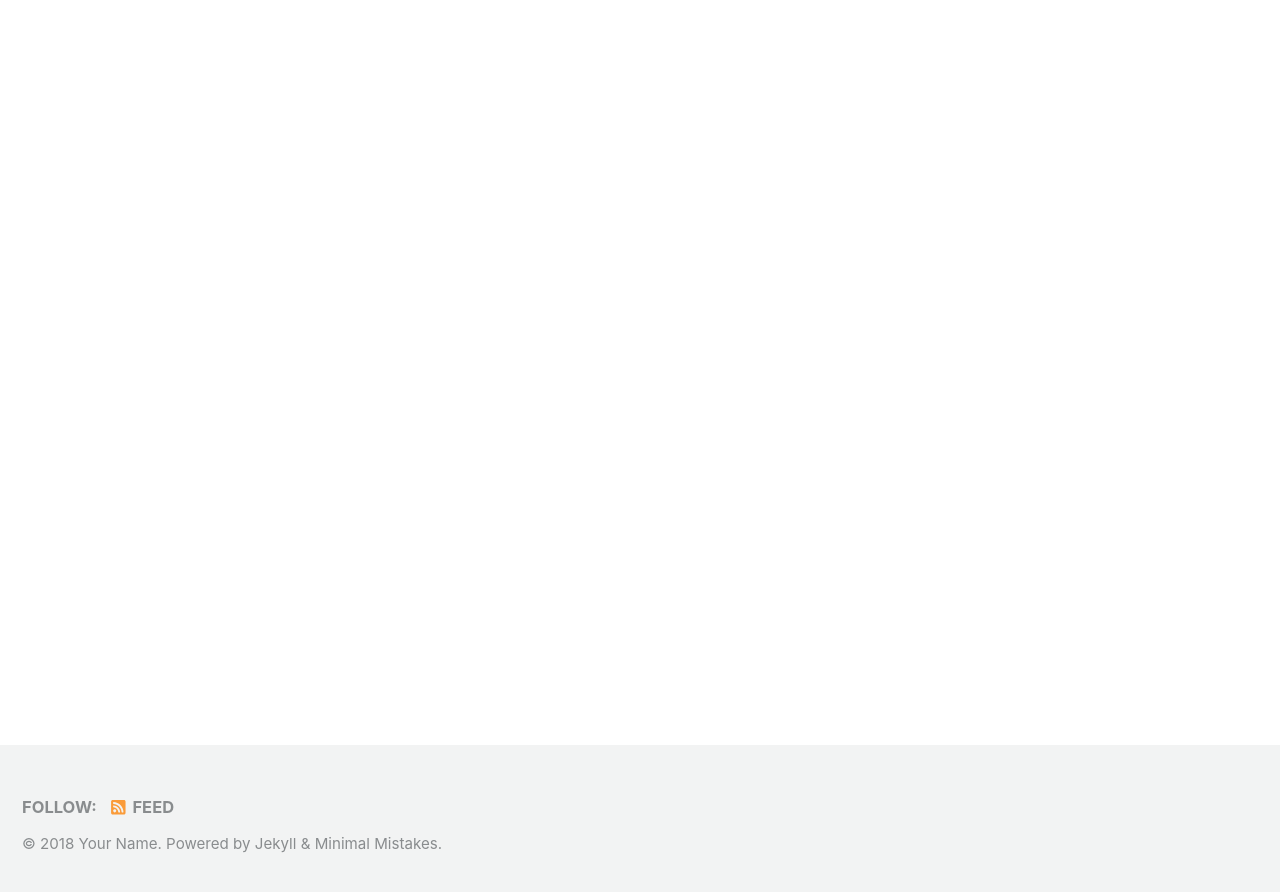
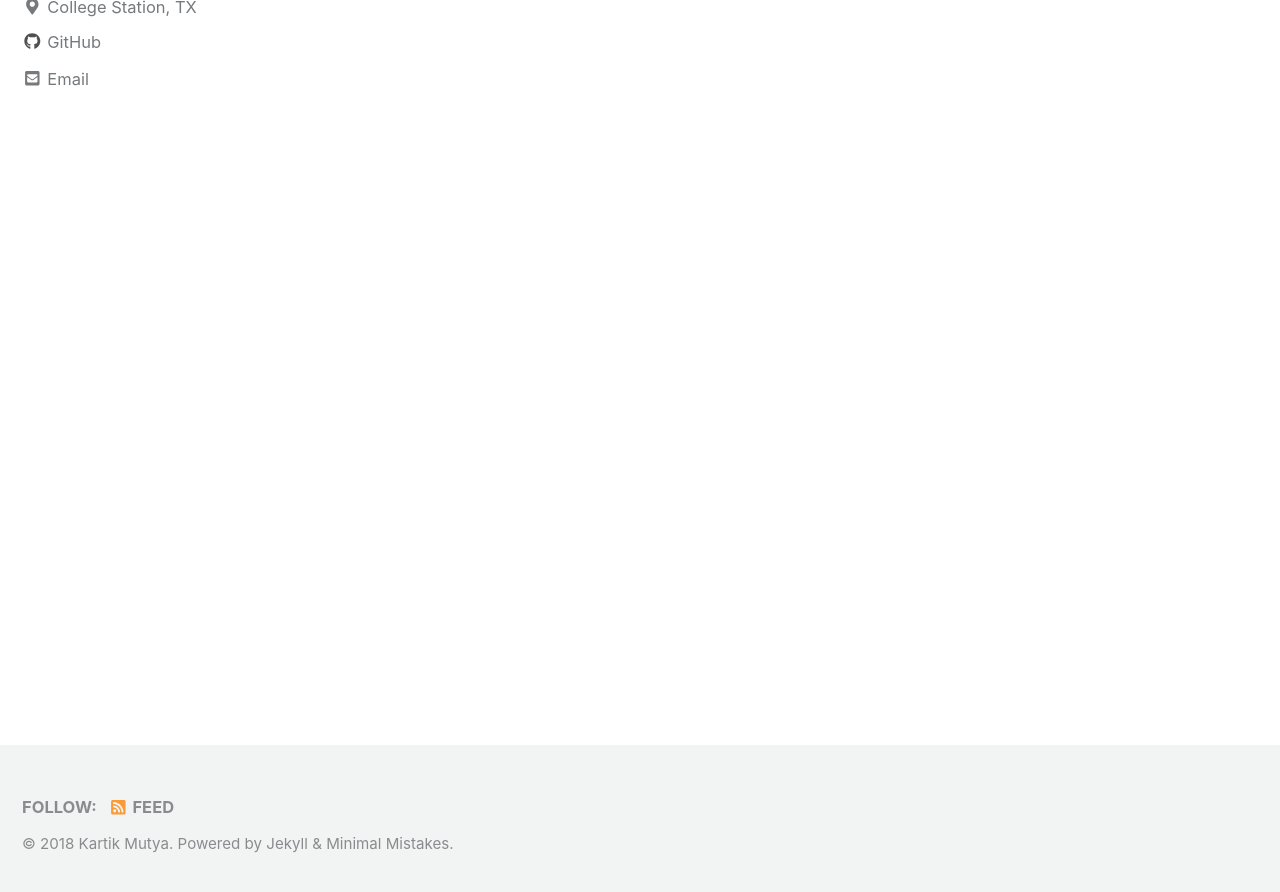
Before and after one commit to kmutya/kmutya.github.io, a Jekyll site: the page built from index.html, in a window 1280 px wide and 900 px high, scrolled down 222 px. Shown: the top 892 px of the window. Built offline with Jekyll 4.4.1, drawn with Linux system fonts in a browser that asks for light colours; nearby versions of some CDN libraries; the list of posts is cut into pages by our own code; some of the changed text lies outside the part shown.

Commit message:
New repo2

```diff
--- a/_config.yml
+++ b/_config.yml
@@ -16,10 +16,10 @@ minimal_mistakes_skin    : "default" # "air", "aqua", "contrast", "dark", "dirt"
 
 # Site Settings
 locale                   : "en-US"
-title                    : "Site Title"
+title                    : "kmutya's blog"
 title_separator          : "-"
-name                     : "Your Name"
-description              : "An amazing website."
+name                     : "Kartik Mutya"
+description              : "Blog about Data Science"
 url                      : # the base hostname & protocol for your site e.g. "https://mmistakes.github.io"
 baseurl                  : # the subpath of your site, e.g. "/blog"
 repository               : # GitHub username/repo-name e.g. "mmistakes/minimal-mistakes"
@@ -101,11 +101,11 @@ analytics:
 
 # Site Author
 author:
-  name             : "Your Name"
+  name             : "Kartik Mutya"
   avatar           : # path of avatar image, e.g. "/assets/images/bio-photo.jpg"
-  bio              : "I am an amazing person."
-  location         : "Somewhere"
-  email            :
+  bio              : "Master's student in Operations Research and Analytics (I.E)"
+  location         : "College Station, TX"
+  email            : kartik.mutya@gmail.com
   links:
     - label: "Email"
       icon: "fas fa-fw fa-envelope-square"
@@ -121,7 +121,7 @@ author:
       # url: "https://facebook.com/"
     - label: "GitHub"
       icon: "fab fa-fw fa-github"
-      # url: "https://github.com/"
+      url: "https://github.com/kmutya"
     - label: "Instagram"
       icon: "fab fa-fw fa-instagram"
       # url: "https://instagram.com/"
@@ -286,3 +286,11 @@ defaults:
       comments: # true
       share: true
       related: true
+
+#_pages
+  - scope:
+      path: ""
+      type: pages
+    values:
+      layout: single
+      author_profile: true
```
